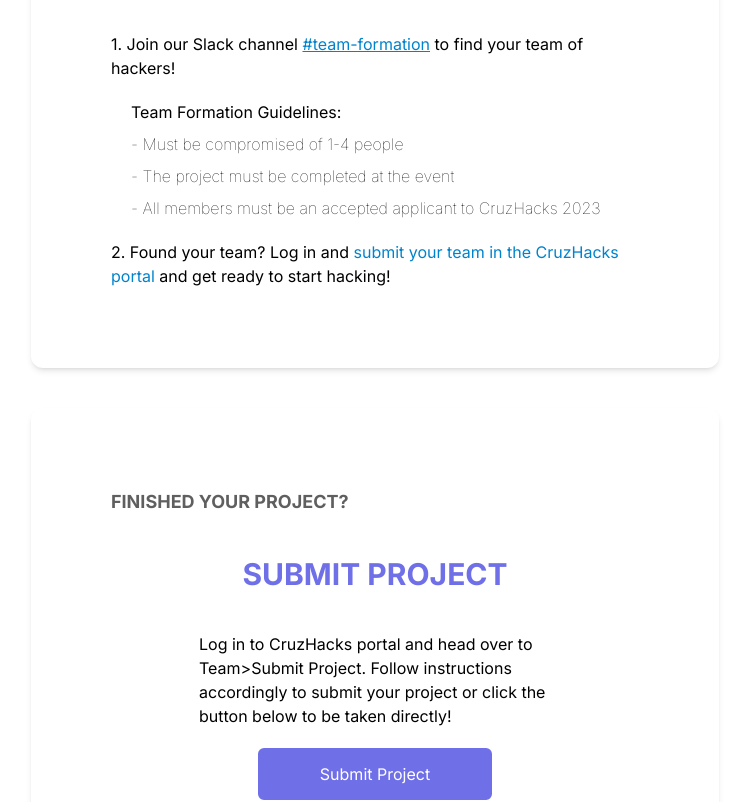
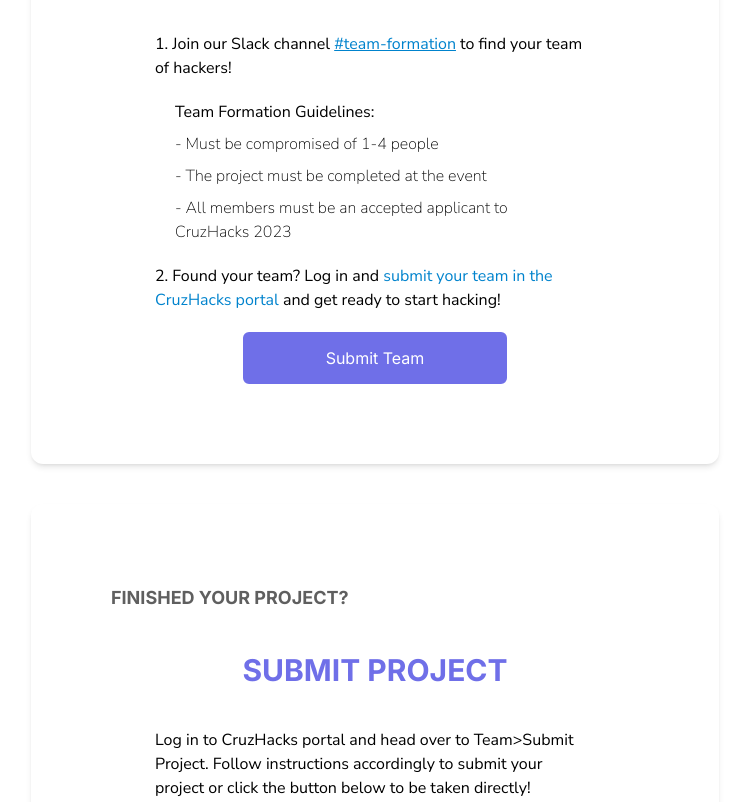
Before and after one commit to CruzHacks/cruzhacks-2023-live-site, a React (Vite) app: page /support/resources-and-support in a window 1280 px wide. Shown: the part 1160-1962 px from the top of the page, without its empty margins (265-1014 px from the left). Built offline with nearby package versions, Linux system fonts and the light colour scheme.

Commit message:
add Nunito font to body

```diff
--- a/src/views/FAQ/FAQCard.tsx
+++ b/src/views/FAQ/FAQCard.tsx
@@ -6,7 +6,7 @@
 const FAQCard: React.FC = () => {
   return (
     <Card title='FAQ'>
-      <ul className='flex flex-col gap-10'>
+      <ul className='flex flex-col gap-10 font-nunito'>
         {FAQsData.map((faq, i) => {
           return (
             <li key={i}>
--- a/src/views/FAQ/Rules.tsx
+++ b/src/views/FAQ/Rules.tsx
@@ -5,8 +5,8 @@
 const Rules: React.FC = () => {
   return (
     <Card title='Rules & Policies'>
-      <div className='md:px-10 font-thin'>
-        <p className='mb-10 leading-8'>
+      <div className='md:px-10'>
+        <p className='mb-10 font-nunito'>
           Cruzhacks values the importance of a safe and all-inclusive space. We welcome students from all
           backgrounds. Review our rules and policies below.
         </p>
--- a/src/views/Home/QuestionResources.tsx
+++ b/src/views/Home/QuestionResources.tsx
@@ -9,10 +9,9 @@
     <Card title='Have a Question?'>
       <div className='flex flex-col items-center gap-10'>
         <img className='w-2/3' alt='People Graphic' src={People} />
-        <p className='w-4/5 text-center'>
-          Our organizing team is available throughout the whole event. If
-          there’s anything you need please contact us through slack or find an
-          organizer in person.
+        <p className='w-4/5 text-center font-nunito'>
+          Our organizing team is available throughout the whole event. If there’s anything you need please
+          contact us through slack or find an organizer in person.
         </p>
         <Button text='Join Our Slack' link='/' type='full' override='w-full' />
         <a className='text-purple underline' href='/'>
--- a/src/views/Resources/Hackerpack.tsx
+++ b/src/views/Resources/Hackerpack.tsx
@@ -6,7 +6,7 @@
   return (
     <Card introTitle='Ready to Start Hacking?' title='Hackerpack & Starter Pack'>
       <div className='flex flex-col items-center gap-3'>
-        <p className='mb-10 text-left md:w-5/6'>
+        <p className='mb-10 text-left md:w-5/6 font-nunito'>
           You can find everything you need to know in our Hacker Packet PDF. It covers what you need to bring,
           travel info, workshop info, and more. Our starter pack will have code that can help you jumpstart
           your projects!
--- a/src/views/Resources/SubmitProject.tsx
+++ b/src/views/Resources/SubmitProject.tsx
@@ -5,18 +5,12 @@
 const SubmitProject: React.FC = () => {
   return (
     <Card introTitle='Finished Your Project?' title='Submit Project'>
-      <div className='m-auto flex flex-col items-center gap-5 md:w-2/3'>
-        <p>
-          Log in to CruzHacks portal and head over to Team&gt;Submit Project.
-          Follow instructions accordingly to submit your project or click the
-          button below to be taken directly!
+      <div className='m-auto flex flex-col items-center gap-5 md:w-5/6'>
+        <p className='font-nunito pb-10'>
+          Log in to CruzHacks portal and head over to Team&gt;Submit Project. Follow instructions accordingly
+          to submit your project or click the button below to be taken directly!
         </p>
-        <Button
-          text='Submit Project'
-          link=''
-          type='full'
-          override='w-full md:w-2/3'
-        />
+        <Button text='Submit Project' link='' type='full' override='w-full md:w-2/3' />
       </div>
     </Card>
   )
--- a/src/views/Resources/TeamFinder.tsx
+++ b/src/views/Resources/TeamFinder.tsx
@@ -1,13 +1,11 @@
 import React from "react"
+import Button from "../../components/Button"
 import Card from "../../components/Card"
 
 const TeamFinder: React.FC = () => {
   return (
-    <Card
-      introTitle="Don't Have a Team Yet?"
-      title='Find a Team to Join & Submit'
-    >
-      <ol className='flex flex-col gap-5'>
+    <Card introTitle="Don't Have a Team Yet?" title='Find a Team to Join & Submit'>
+      <ol className='flex flex-col gap-5 font-nunito md:w-5/6 m-auto'>
         <li>
           1. Join our Slack channel{" "}
           <a className='text-blue underline' href='/'>
@@ -15,15 +13,11 @@
           </a>{" "}
           to find your team of hackers!
         </li>
-        <li className='flex flex-col gap-2 px-5'>
+        <li className='flex flex-col gap-2 md:px-5'>
           <p>Team Formation Guidelines:</p>
           <p className='font-thin'>- Must be compromised of 1-4 people</p>
-          <p className='font-thin'>
-            - The project must be completed at the event
-          </p>
-          <p className='font-thin'>
-            - All members must be an accepted applicant to CruzHacks 2023
-          </p>
+          <p className='font-thin'>- The project must be completed at the event</p>
+          <p className='font-thin'>- All members must be an accepted applicant to CruzHacks 2023</p>
         </li>
         <li>
           2. Found your team? Log in and{" "}
@@ -33,6 +27,9 @@
           and get ready to start hacking!
         </li>
       </ol>
+      <div className='flex flex-col items-stretch pt-5 w-full'>
+        <Button text='Submit Team' link='/' type='full' override='w-full md:w-1/2 m-auto' />
+      </div>
     </Card>
   )
 }
```
